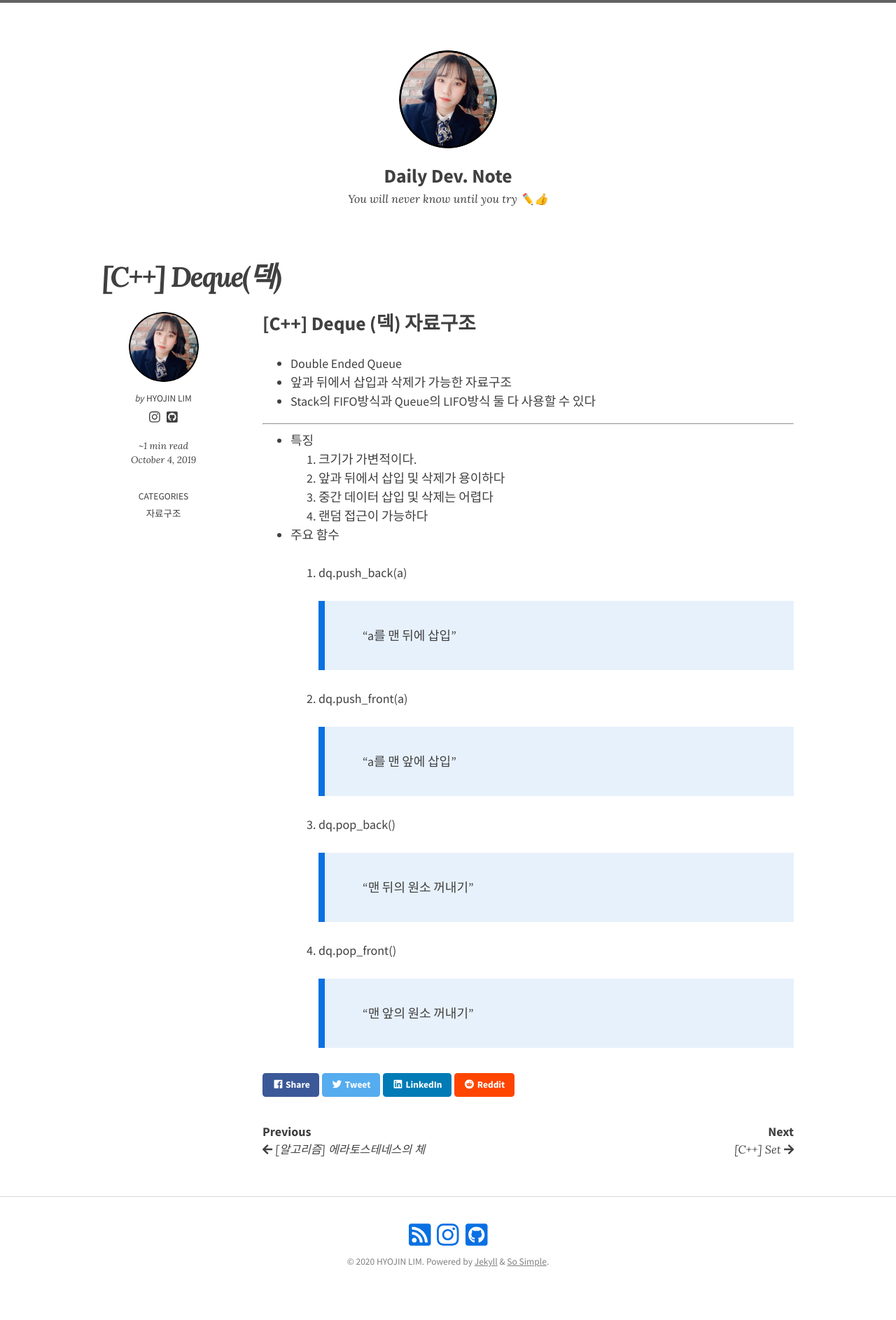
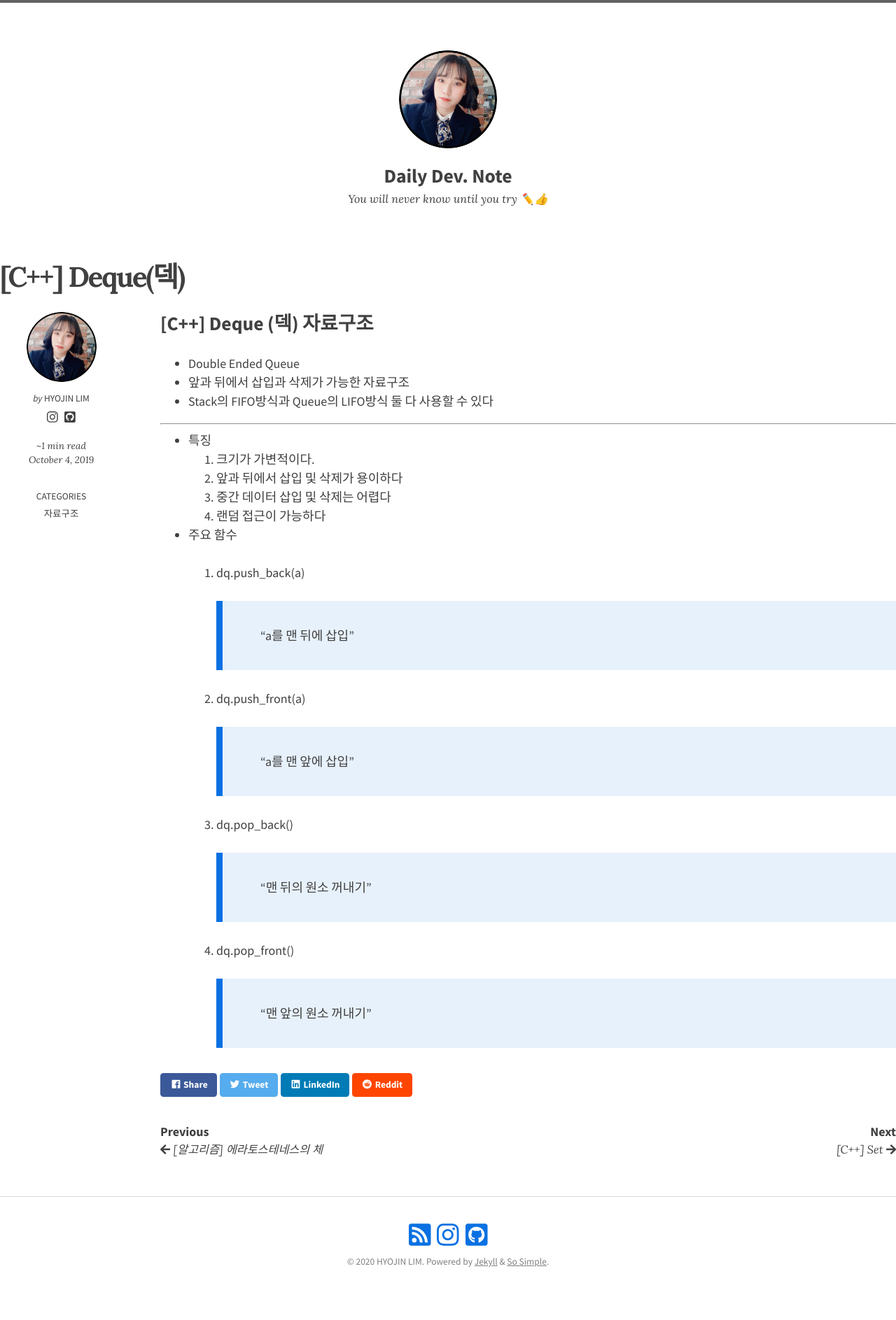
Before and after one commit to genie97/genie97.github.com, a Jekyll site: the page built from _posts/2019-10-04-[c++] Deque (덱) 자료구조.md, in a window 1280 px wide. Shown: the whole page at 70% size. Built offline with Jekyll 4.4.1, drawn with Linux system fonts in a browser that asks for light colours; nearby versions of some CDN libraries; a script that is not in the unit is left out.

Commit message:
modify css

```diff
--- a/_layouts/page.html
+++ b/_layouts/page.html
@@ -13,7 +13,7 @@ layout: default
           {% assign title = page.title %}
         {% endif %}
         {% if page.link %}
-          <h1 id="page-title" class="page-title"><a href="{{ page.link }}">{{ title }} <span class="link-arrow">&rarr;</span></a></h1>
+          <h1 style="font-size: 15px"><a href="{{ page.link }}">{{ title }} <span class="link-arrow">&rarr;</span></a></h1>
         {% else %}
           <h1 id="page-title" class="page-title">{{ title }}</h1>
         {% endif %}
--- a/_layouts/post.html
+++ b/_layouts/post.html
@@ -9,9 +9,9 @@ layout: default
       <header class="page-header">
         {% assign title = page.title | markdownify | strip_html %}
         {% if page.link %}
-          <h5 id="page-title" class="page-title p-name"><a href="{{ page.link }}">{{ title }} <span class="link-arrow">&rarr;</span></a></h5>
+          <h5  class="page-title p-name"><a href="{{ page.link }}">{{ title }} <span class="link-arrow">&rarr;</span></a></h5>
         {% else %}
-          <h5 id="page-title" class="page-title p-name">{{ title }}</h5>
+          <h5 class="page-title p-name">{{ title }}</h5>
         {% endif %}
       </header>
 
--- a/_sass/modern-resume-theme.scss
+++ b/_sass/modern-resume-theme.scss
@@ -156,6 +156,8 @@
 
 .page-content {
   padding: 0;
+  margin: 0;
+  width: 100px;
 }
 
 .contact a {
--- a/_sass/so-simple/_page.scss
+++ b/_sass/so-simple/_page.scss
@@ -4,9 +4,8 @@
 
 .page-wrapper {
   margin: 0 auto;
-  padding-left: 1em;
-  padding-right: 1em;
-  max-width: $main-sidebar-max-width;
+  padding-left: 0;
+  padding-right: 0;
 }
 
 .page-title {
@@ -14,7 +13,6 @@
   margin-bottom: 0.5em;
   font-family: $title-font-family;
   font-weight: $page-title-weight;
-  font-style: italic;
   letter-spacing: -2px;
 }
 
@@ -263,7 +261,7 @@
   .page-content {
     @include breakpoint($large) {
       float: right; // display: grid fallback
-      width: 78%; // display: grid fallback
+      width: 100%; // display: grid fallback
       min-width: 0;
     }
 
```
